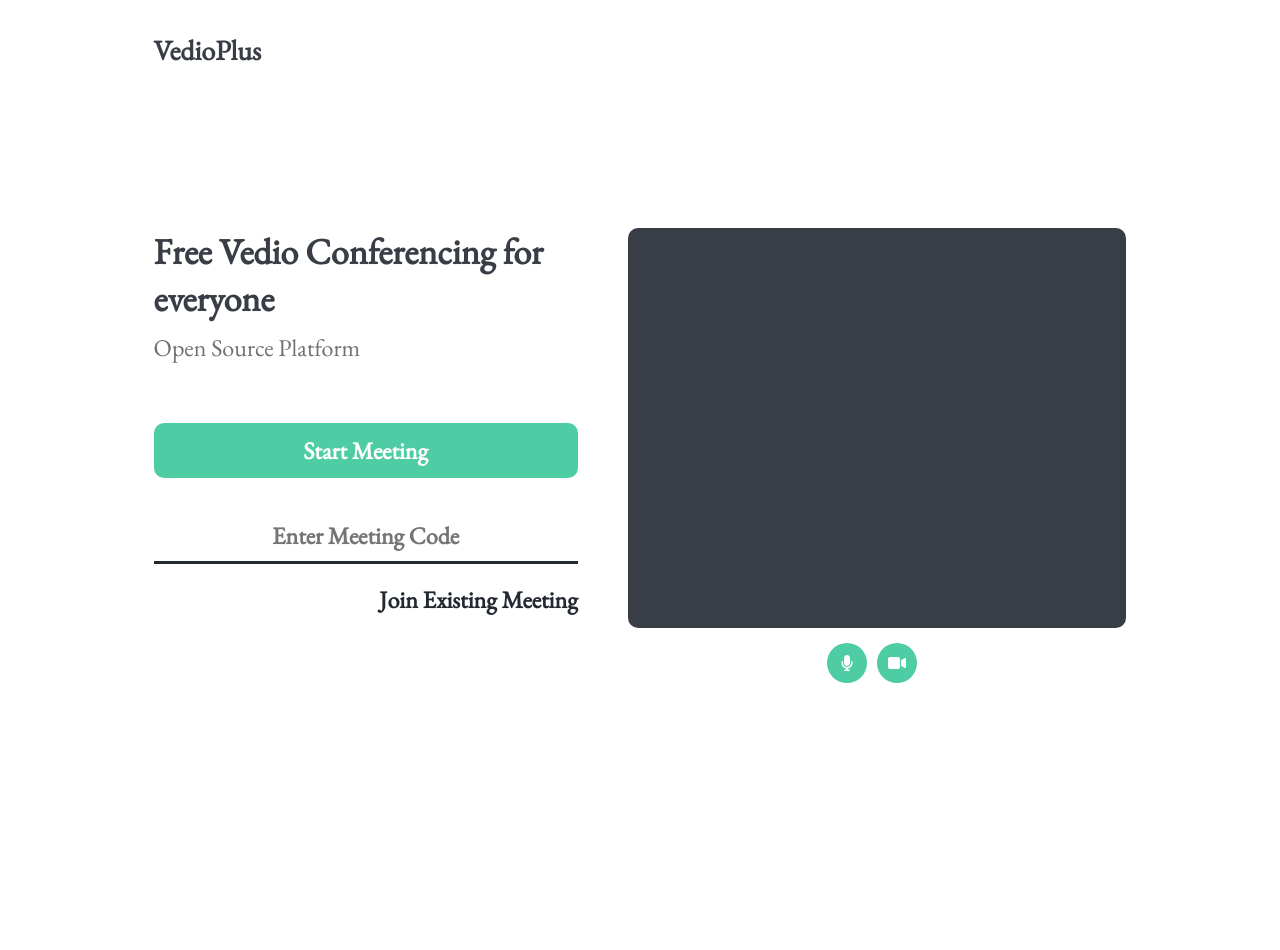
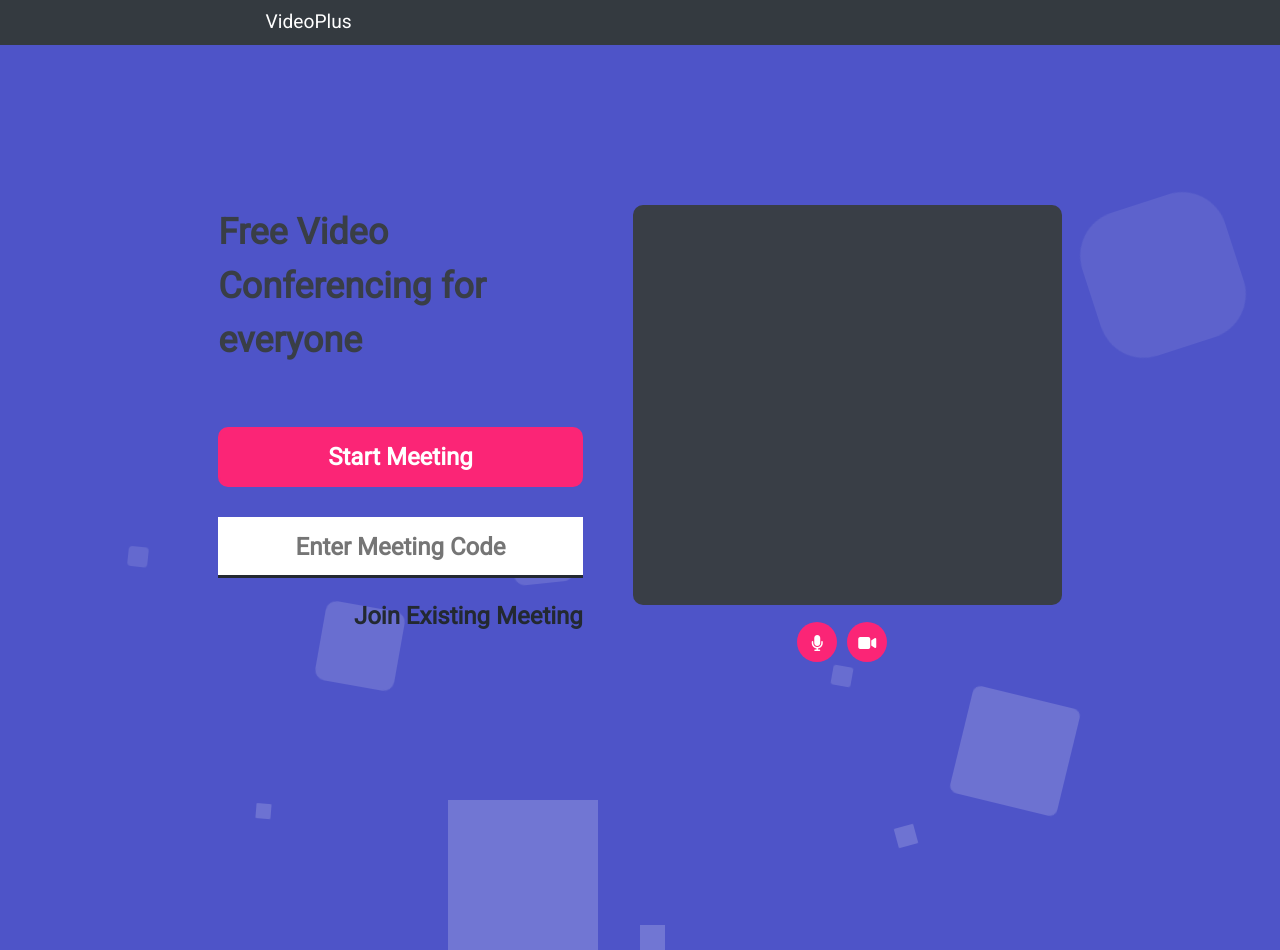
Before and after one commit to nayshasingh/Shehacks23, a PHP site: page / in a window 1280 px wide. Before the commit the page ends 683 px from the top, so only its background shows below. Run offline with PHP 8.4, Linux system fonts and the light colour scheme; some libraries are stand-ins or nearby versions.

Commit message:
styling done

```diff
--- a/public/css/style.css
+++ b/public/css/style.css
@@ -1,10 +1,9 @@
-
 * {
   text-decoration: none;
   box-sizing: border-box;
   margin: 0;
   padding: 0;
-  font-family: 'EB Garamond', serif;
+  font-family: 'Roboto', sans-serif;
 }
 
 .mr-1 {
@@ -53,43 +52,50 @@
   margin-top: 20vh;
   width: 100%;
 }
+
 .main .create-join {
   width: 85%;
   margin-right: 50px;
 }
+
 .main .create-join .text .head {
   font-size: 36px;
   font-weight: bold;
   color: #393e46;
 }
+
 .main .create-join .text .subtext {
   font-size: 24px;
   color: #6f6f6f;
   margin-top: 10px;
 }
+
 .main .create-join .createroom-butt {
   width: 100%;
   margin-top: 60px;
   font-size: 24px;
   font-weight: bold;
-  background-color: #4ecca3;
+  background-color: #FB2576;
   color: white;
   text-align: center;
   padding: 10px 20px;
   border: none;
   border-radius: 10px;
-  border: 2px solid #4ecca3;
+  border: 2px solid #FB2576;
   transition: 0.3s;
 }
+
 .main .create-join .createroom-butt:hover {
   background-color: white;
-  border: 2px solid #4ecca3;
-  color: #4ecca3;
+  border: 2px solid #FB2576;
+  color: #FB2576;
   cursor: pointer;
 }
+
 .main .create-join .createroom-butt:focus {
   outline: none;
 }
+
 .main .create-join .createroom-clicked {
   width: 100%;
   margin-top: 60px;
@@ -152,14 +166,16 @@
   border-radius: 10px;
   object-fit: cover;
 }
+
 .main .video-cont .settings {
   margin: 0 auto;
   display: flex;
   margin-top: 10px;
   width: 100px;
 }
+
 .main .video-cont .settings .device {
-  background-color: #4ecca3;
+  background-color: #FB2576;
   border-radius: 100px;
   padding: 10px;
   width: 40px;
--- a/public/css/style.scss
+++ b/public/css/style.scss
@@ -1,9 +1,9 @@
 $blue: #2980b9;
-$blue0: #3f34db;
-$blue-1: #74b9ff;
+$blue0: #150050;
+$blue-1: #150050;
 $white: #ecf0f1;
-$nicegreen: #cc4ea2;
-$black: #393e46;
+$nicegreen: #FB2576;
+$black: #000000;
 $spacemono: "Space Mono", monospace;
 $opensans: "Open Sans", sans-serif;
 
@@ -55,7 +55,7 @@
 navbar {
     .logo {
         font-size: 28px;
-        color: #393e46;
+        color: #000000;
         font-weight: bold;
         padding: 0 12%;
         margin-top: 32px;
@@ -76,8 +76,9 @@
             .head {
                 font-size: 36px;
                 font-weight: bold;
-                color: #393e46;
+                color: #000000;
             }
+
             .subtext {
                 font-size: 24px;
                 color: #6f6f6f;
@@ -90,7 +91,7 @@
             margin-top: 60px;
             font-size: 24px;
             font-weight: bold;
-            background-color: #7c4ecc;
+            background-color: #3F0071;
             color: white;
             text-align: center;
             padding: 10px 20px;
@@ -101,8 +102,8 @@
 
             &:hover {
                 background-color: white;
-                border: 2px solid #bf4ecc;
-                color: #a84ecc;
+                border: 2px solid #3F0071;
+                color: #3F0071;
                 cursor: pointer;
             }
 
@@ -121,8 +122,8 @@
             border: none;
             border-radius: 10px;
             background-color: white;
-            border: 2px solid #4ecca3;
-            color: #4ecca3;
+            border: 2px solid #FB2576;
+            color: #FB2576;
 
             &:focus {
                 outline: none;
@@ -133,7 +134,7 @@
             width: 100%;
             margin-top: 30px;
             font-size: 24px;
-            color: #393e46;
+            color: #000000;
             text-align: center;
             padding: 10px 0;
             border: none;
@@ -177,7 +178,7 @@
         .video-self {
             height: 400px;
             width: 100%;
-            background-color: #393e46;
+            background-color: #000000;
             border-radius: 10px;
             object-fit: cover;
         }
@@ -189,7 +190,7 @@
             width: 100px;
 
             .device {
-                background-color: #4ecca3;
+                background-color: #FB2576;
                 border-radius: 100px;
                 padding: 10px;
                 width: 40px;
@@ -198,7 +199,7 @@
                 color: white;
 
                 &:hover {
-                    background-color: #393e46;
+                    background-color: #000000;
                     cursor: pointer;
                 }
             }
@@ -213,7 +214,7 @@
                 color: white;
 
                 &:hover {
-                    background-color: #393e46;
+                    background-color: #000000;
                     cursor: pointer;
                 }
             }
@@ -290,10 +291,12 @@
             padding: 12px 20px;
             border-radius: 10px;
             transition: opacity 0.5s;
+
             &:hover {
                 opacity: 0.8;
                 cursor: pointer;
             }
+
             &:focus {
                 outline: 0;
             }
@@ -368,17 +371,19 @@
                         cursor: pointer;
                     }
                 }
+
                 .red {
                     height: 30px;
                     width: 30px;
                     border-radius: 50px;
-                    background-color: #e74c3c;
+                    background-color: red;
                     margin-top: 10px;
 
                     &:hover {
                         cursor: pointer;
                     }
                 }
+
                 .yellow {
                     height: 30px;
                     width: 30px;
@@ -390,6 +395,7 @@
                         cursor: pointer;
                     }
                 }
+
                 .green {
                     height: 30px;
                     width: 30px;
@@ -401,6 +407,7 @@
                         cursor: pointer;
                     }
                 }
+
                 .orange {
                     height: 30px;
                     width: 30px;
@@ -412,6 +419,7 @@
                         cursor: pointer;
                     }
                 }
+
                 .purple {
                     height: 30px;
                     width: 30px;
@@ -423,6 +431,7 @@
                         cursor: pointer;
                     }
                 }
+
                 .blue {
                     height: 30px;
                     width: 30px;
@@ -434,6 +443,7 @@
                         cursor: pointer;
                     }
                 }
+
                 .pink {
                     height: 30px;
                     width: 30px;
@@ -445,6 +455,7 @@
                         cursor: pointer;
                     }
                 }
+
                 .brown {
                     height: 30px;
                     width: 30px;
@@ -456,6 +467,7 @@
                         cursor: pointer;
                     }
                 }
+
                 .grey {
                     height: 30px;
                     width: 30px;
@@ -474,6 +486,7 @@
                     font-size: 26px;
                     margin-top: 10px;
                     color: rgb(43, 43, 43);
+
                     &:hover {
                         cursor: pointer;
                     }
@@ -485,6 +498,7 @@
                     font-size: 26px;
                     margin-top: 10px;
                     color: rgb(43, 43, 43);
+
                     &:hover {
                         cursor: pointer;
                     }
@@ -601,6 +615,7 @@
 
         .footer {
             position: relative;
+
             .utils {
                 text-align: center;
                 margin: 0 auto;
@@ -621,6 +636,7 @@
                     width: 40px;
                     border-radius: 100px;
                     transition: background-color 0.3s;
+
                     &:hover {
                         cursor: pointer;
                         background-color: $black;
@@ -655,6 +671,7 @@
                     border-radius: 100px;
                     transition: background-color 0.3s;
                     transition: color 0.3s;
+
                     &:hover {
                         cursor: pointer;
                         color: white;
@@ -673,6 +690,7 @@
                     border-radius: 100px;
                     transition: background-color 0.3s;
                     transition: color 0.3s;
+
                     &:hover {
                         cursor: pointer;
                         color: white;
@@ -725,6 +743,7 @@
                     outline: none;
                     border-top-right-radius: 5px;
                     border-bottom-right-radius: 5px;
+
                     &:hover {
                         cursor: pointer;
                     }
@@ -798,6 +817,7 @@
                 border-radius: 2px;
                 word-break: break-all;
                 word-wrap: break-word;
+
                 .info {
                     display: flex;
                     font-size: 0.85rem;
@@ -844,6 +864,7 @@
                 &:focus {
                     outline: none;
                 }
+
                 border: none;
                 border-bottom: 3px solid $nicegreen;
                 color: $black;
--- a/public/index.html
+++ b/public/index.html
@@ -3,28 +3,243 @@
 <head>
     <meta charset="utf-8">
     <meta http-equiv="X-UA-Compatible" content="IE=edge">
-    <title>VedioPlus</title>
+    <title>VideoPlus</title>
     <meta name="description" content="">
     <meta name="viewport" content="width=device-width, initial-scale=1">
     <link rel="stylesheet" href="css/style.css">
     <script src="https://kit.fontawesome.com/6510466b6c.js" crossorigin="anonymous"></script>
+
     <link rel="preconnect" href="https://fonts.googleapis.com">
-<link rel="preconnect" href="https://fonts.gstatic.com" crossorigin>
-<link href="https://fonts.googleapis.com/css2?family=EB+Garamond&display=swap" rel="stylesheet">
+    <link rel="preconnect" href="https://fonts.gstatic.com" crossorigin>
+    <link href="https://fonts.googleapis.com/css2?family=Roboto&display=swap" rel="stylesheet">
+    <link rel="stylesheet" href="https://cdn.jsdelivr.net/npm/bootstrap@4.0.0/dist/css/bootstrap.min.css"
+        integrity="sha384-Gn5384xqQ1aoWXA+058RXPxPg6fy4IWvTNh0E263XmFcJlSAwiGgFAW/dAiS6JXm" crossorigin="anonymous">
+
+
+
+    <style>
+        @import url('https://fonts.googleapis.com/css?family=Exo:400,700');
+
+        * {
+            margin: 0px;
+            padding: 0px;
+        }
+
+        body {
+            font-family: 'Exo', sans-serif;
+            z-index: -2;
+        }
+
+
+        .context {
+            width: 100%;
+            position: absolute;
+            top: 50vh;
+
+        }
+
+        .context h1 {
+            text-align: center;
+            color: #fff;
+            font-size: 50px;
+        }
+
+
+        .area {
+            background: #4e54c8;
+            background: -webkit-linear-gradient(to left, #8f94fb, #4e54c8);
+            width: 100%;
+            height: 100%;
+            z-index: -2;
+
+        }
+
+        .circles {
+            position: absolute;
+            top: 0;
+            left: 0;
+            width: 100%;
+            height: 100%;
+            overflow: overflow-y;
+            z-index: 0;
+        }
+
+        .circles li {
+            position: absolute;
+            display: block;
+            list-style: none;
+            width: 20px;
+            height: 20px;
+            background: rgba(255, 255, 255, 0.2);
+            animation: animate 25s linear infinite;
+            bottom: -150px;
+
+        }
+
+        .circles li:nth-child(1) {
+            left: 25%;
+            width: 80px;
+            height: 80px;
+            animation-delay: 0s;
+        }
+
+
+        .circles li:nth-child(2) {
+            left: 10%;
+            width: 20px;
+            height: 20px;
+            animation-delay: 2s;
+            animation-duration: 12s;
+        }
+
+        .circles li:nth-child(3) {
+            left: 70%;
+            width: 20px;
+            height: 20px;
+            animation-delay: 4s;
+        }
+
+        .circles li:nth-child(4) {
+            left: 40%;
+            width: 60px;
+            height: 60px;
+            animation-delay: 0s;
+            animation-duration: 18s;
+        }
+
+        .circles li:nth-child(5) {
+            left: 65%;
+            width: 20px;
+            height: 20px;
+            animation-delay: 0s;
+        }
+
+        .circles li:nth-child(6) {
+            left: 75%;
+            width: 110px;
+            height: 110px;
+            animation-delay: 3s;
+        }
+
+        .circles li:nth-child(7) {
+            left: 35%;
+            width: 150px;
+            height: 150px;
+            animation-delay: 7s;
+        }
+
+        .circles li:nth-child(8) {
+            left: 50%;
+            width: 25px;
+            height: 25px;
+            animation-delay: 15s;
+            animation-duration: 45s;
+        }
+
+        .circles li:nth-child(9) {
+            left: 20%;
+            width: 15px;
+            height: 15px;
+            animation-delay: 2s;
+            animation-duration: 35s;
+        }
+
+        .circles li:nth-child(10) {
+            left: 85%;
+            width: 150px;
+            height: 150px;
+            animation-delay: 0s;
+            animation-duration: 11s;
+        }
+
+        .container {
+            z-index: 2;
+        }
+
+        .card {
+            box-shadow: 0 0 20px 2px rgba(0, 0, 0, .1);
+            transition: 0.7s;
+        }
+
+        .card:hover {
+            transform: scale(1.1);
+            z-index: 2;
+        }
+
+        .form {
+            z-index: 2;
+        }
+
+        .form-floating {
+            z-index: 2;
+        }
+
+        .btn {
+            z-index: 2;
+        }
+
+        .d-grid {
+            z-index: 2;
+        }
+
+        #uploadfile {
+            z-index: 2;
+        }
+
+        .input,
+        .form-control,
+        .device,
+        .video-self,
+        .video-cont,
+        .navbar,
+        .main,
+        .logo,
+        .create-join,
+        .text,
+        .head,
+        .createroom-butt,
+        .roomcode,
+        .joinroom {
+            z-index: 2;
+        }
+
+        @keyframes animate {
+
+            0% {
+                transform: translateY(0) rotate(0deg);
+                opacity: 1;
+                border-radius: 0;
+            }
+
+            100% {
+                transform: translateY(-1000px) rotate(720deg);
+                opacity: 0;
+                border-radius: 50%;
+            }
+
+        }
+    </style>
 </head>
 
-<body>
-    <navbar>
-        <div class="logo">VedioPlus</div>
-    </navbar>
+<body class="area">
+    <nav class="navbar navbar-dark bg-dark" style="color: white;">
+        <div style="margin-left: 20%; font-size: larger;">
+            VideoPlus
+        </div>
+    </nav>
+    <div class="container">
+
+
+
         <div class="main">
             <div class="create-join">
-                <div class="text"><div class="head">Free Vedio Conferencing for everyone</div>
-                <div class="subtext">Open Source Platform</div>
+                <div class="text">
+                    <div class="head">Free Video Conferencing for everyone</div>
                 </div>
-                <button id="createroom" class="createroom-butt unselectable">Start Meeting</button><br>
-                <input type="text" name="room" spellcheck="false" placeholder="Enter Meeting Code" id="roomcode" class="roomcode"><br>
-                <div class="joinroom unselectable" id="joinroom">Join Existing Meeting</div>
+                <button id="createroom" class="createroom-butt" style="z-index: 2;">Start Meeting</button><br>
+                <input type="text" name="room" spellcheck="false" placeholder="Enter Meeting Code" id="roomcode"
+                    class="roomcode"><br>
+                <div class="joinroom" id="joinroom">Join Existing Meeting</div>
             </div>
             <div class="video-cont">
                 <video class="video-self" autoplay muted playsinline></video>
@@ -34,9 +249,29 @@
                 </div>
             </div>
         </div>
-
-
+    </div>
     <script src="js/landing.js"></script>
+    <script src="https://code.jquery.com/jquery-3.2.1.slim.min.js"
+        integrity="sha384-KJ3o2DKtIkvYIK3UENzmM7KCkRr/rE9/Qpg6aAZGJwFDMVNA/GpGFF93hXpG5KkN"
+        crossorigin="anonymous"></script>
+    <script src="https://cdn.jsdelivr.net/npm/popper.js@1.12.9/dist/umd/popper.min.js"
+        integrity="sha384-ApNbgh9B+Y1QKtv3Rn7W3mgPxhU9K/ScQsAP7hUibX39j7fakFPskvXusvfa0b4Q"
+        crossorigin="anonymous"></script>
+    <script src="https://cdn.jsdelivr.net/npm/bootstrap@4.0.0/dist/js/bootstrap.min.js"
+        integrity="sha384-JZR6Spejh4U02d8jOt6vLEHfe/JQGiRRSQQxSfFWpi1MquVdAyjUar5+76PVCmYl"
+        crossorigin="anonymous"></script>
 </body>
+<ul class="circles">
+    <li></li>
+    <li></li>
+    <li></li>
+    <li></li>
+    <li></li>
+    <li></li>
+    <li></li>
+    <li></li>
+    <li></li>
+    <li></li>
+</ul>
 
 </html>
```
Also changed, not shown: other parts of public/css/style.css (+116 -12 lines), public/room.html (line endings or trailing spaces).
